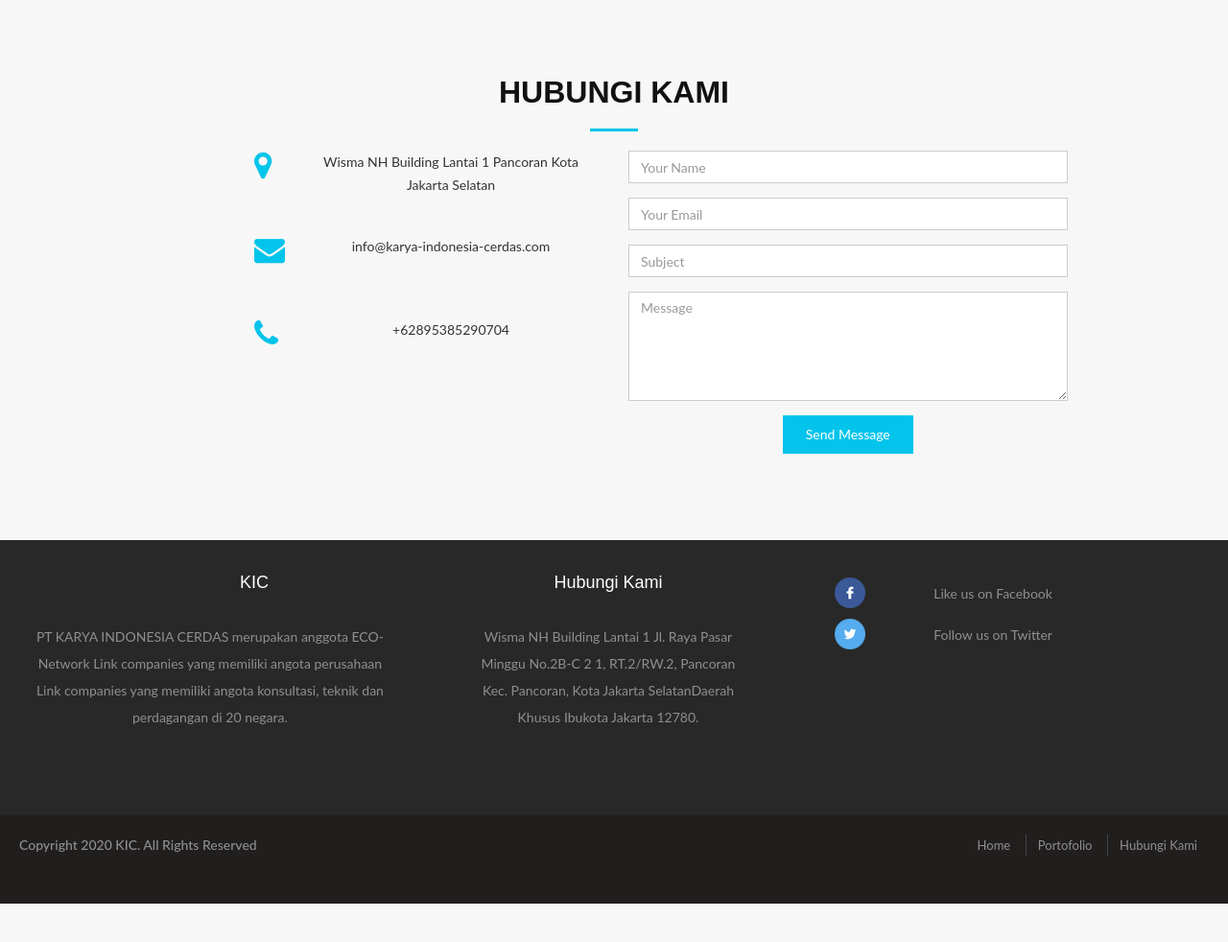
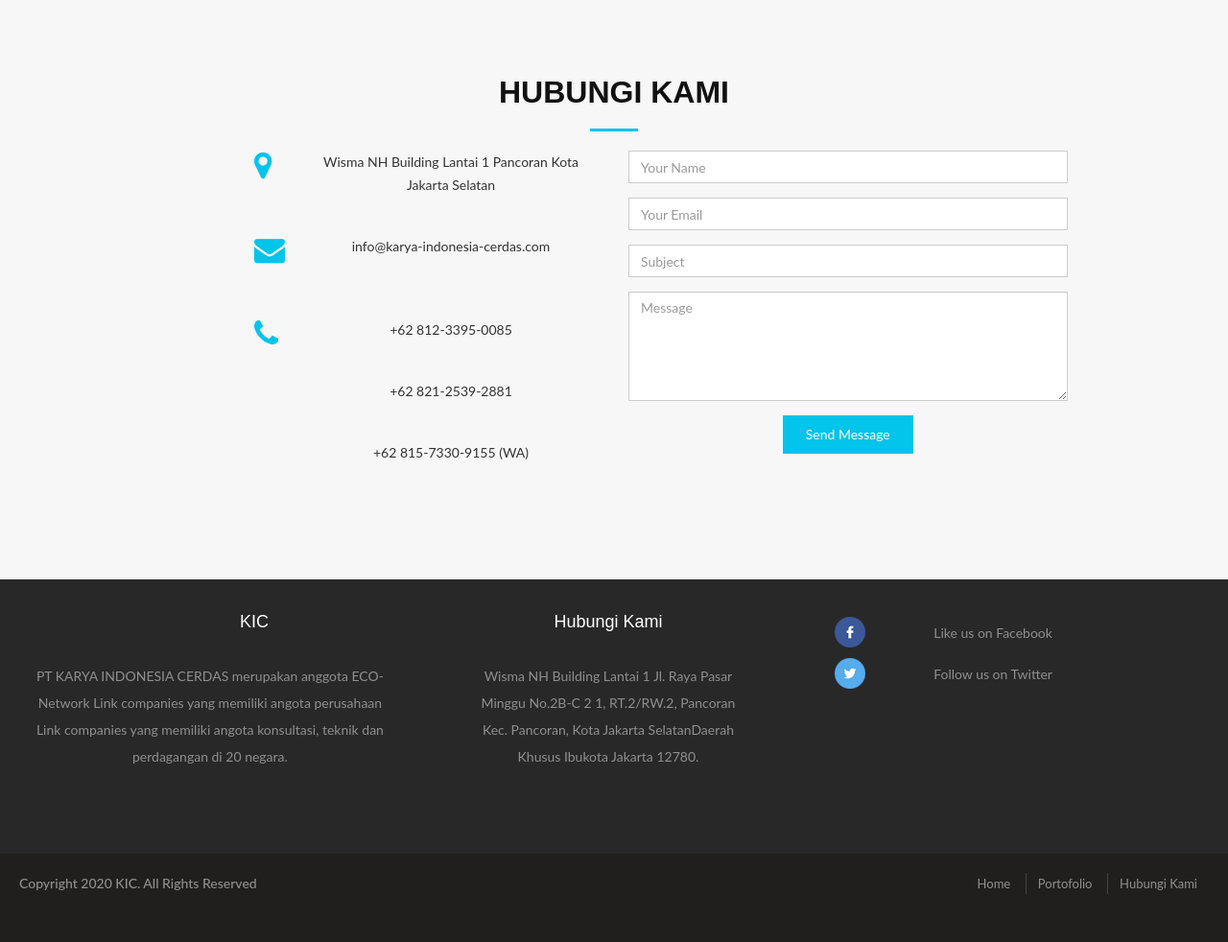
Before and after one commit to karyaindonesiacerdas/kic, a PHP site: page / in a window 1280 px wide. Shown: the part 2097-3079 px from the top of the page at 96% size. Before the commit the page ends 3039 px from the top, so only its background shows below. Run offline with PHP 8.4, Linux system fonts and the light colour scheme.

Commit message:
update contact

```diff
--- a/home/contact.php
+++ b/home/contact.php
@@ -24,7 +24,9 @@
                      <br>
                      <div>
                          <i class="fa fa-phone"></i>
-                         <p>+62895385290704</p>
+                         <p>+62 812-3395-0085</p>
+                         <p>+62 821-2539-2881</p>
+                         <p>+62 815-7330-9155 (WA)</p>
                      </div>
 
                  </div>
--- a/hubungi-kami.php
+++ b/hubungi-kami.php
@@ -31,7 +31,9 @@
                         <br>
                         <div>
                             <i class="fa fa-phone"></i>
-                            <p>+62895385290704</p>
+                            <p>+62 812-3395-0085</p>
+                            <p>+62 821-2539-2881</p>
+                            <p>+62 815-7330-9155 (WA)</p>
                         </div>
 
                     </div>
```
